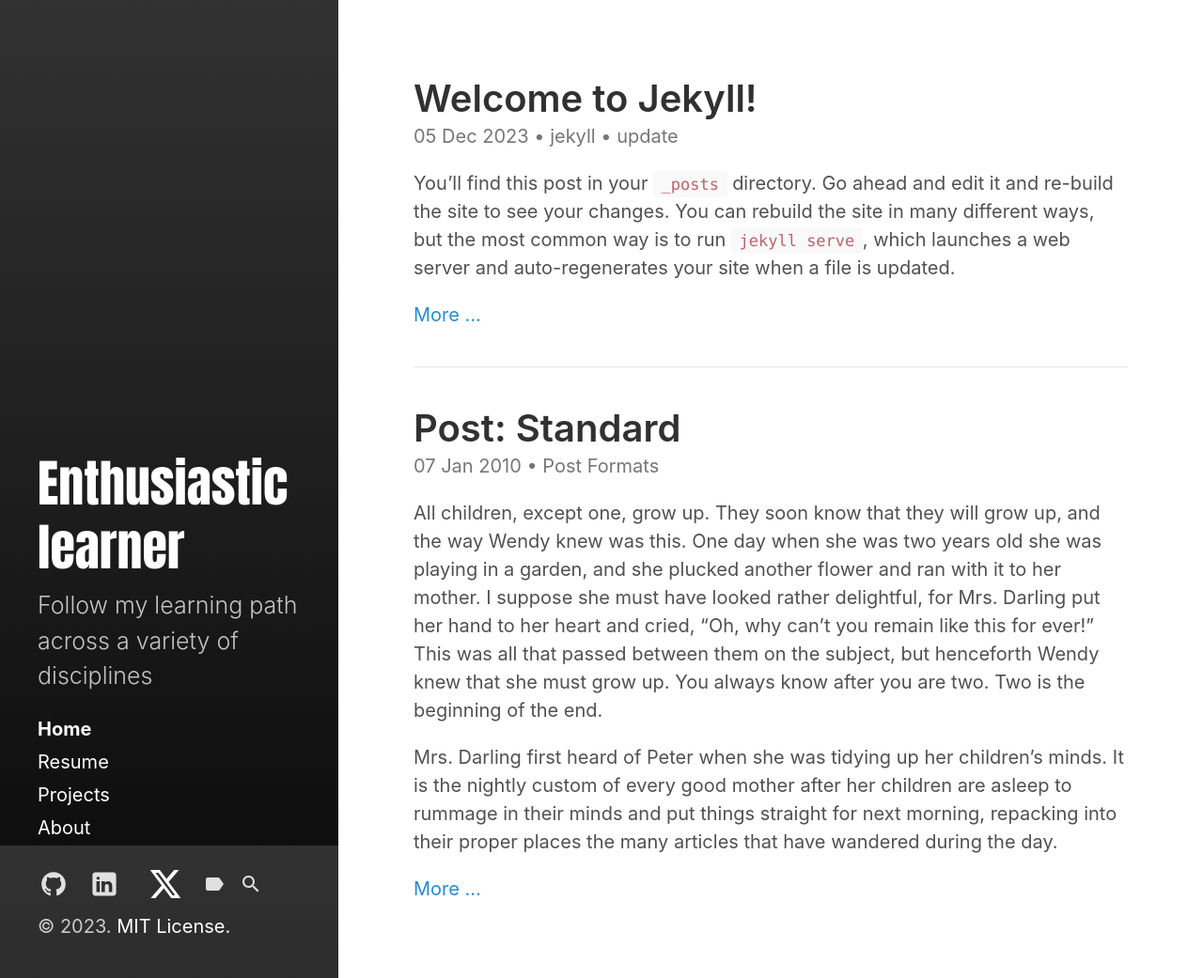
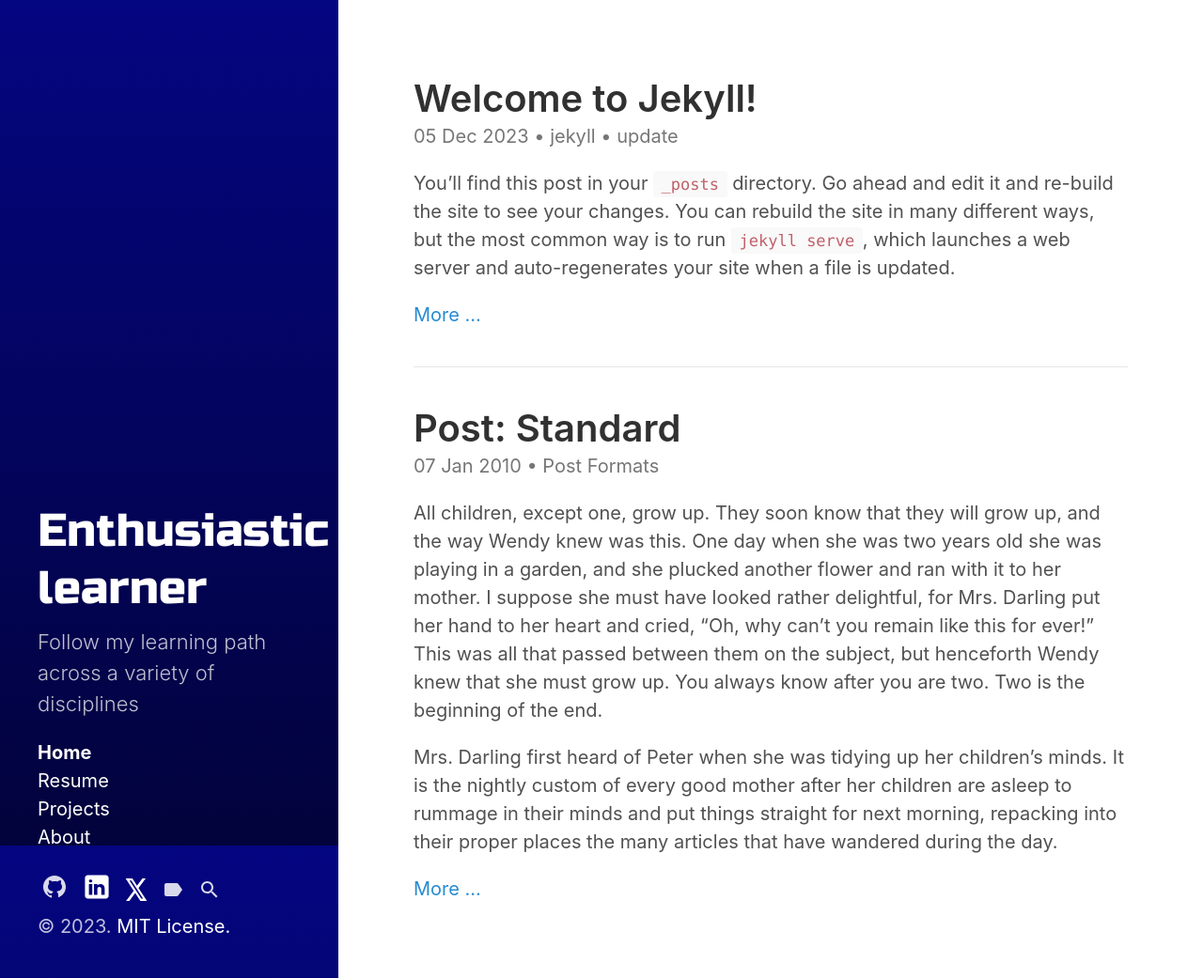
Before and after one commit to MayeulSGC/MayeulSGC.github.io, a Jekyll site: the page built from index.html, in a window 1280 px wide and 1041 px high. Shown: the whole window at 94% size. Built offline with Jekyll 4.4.1, drawn with Linux system fonts in a browser that asks for light colours; some web fonts are replaced; the list of posts is cut into pages by our own code.

Commit message:
fixing icons

```diff
--- a/_sass/hydeout/_layout.scss
+++ b/_sass/hydeout/_layout.scss
@@ -110,7 +110,7 @@
 
   // Bigger title
   .site-title {
-    font-size: 2.70rem;
+    font-size: 2.45rem;
   }
 
   // Show secondary nav content + lead
@@ -152,6 +152,7 @@
   #sidebar,
   .home #sidebar {
     text-align: left;
+
     width: $sidebar-width;
 
     > *:last-child {
@@ -181,7 +182,7 @@
     }
 
     .site-title {
-      font-size:2.70rem;
+      font-size:2.45rem;
       .back-arrow { display: none; }
     }
 
@@ -284,6 +285,7 @@
   justify-content: center;
   margin-top: 1rem;
   max-width: 100%;
+  vertical-align: bottom;
 
   @media (min-width: $large-breakpoint) {
     justify-content: flex-start;
@@ -293,7 +295,7 @@
 
 #sidebar nav > * {
   display: block;
-  line-height: 1.75;
+  line-height: 1.5;
 }
 
 #sidebar nav > .icon {
--- a/_sass/hydeout/_type.scss
+++ b/_sass/hydeout/_type.scss
@@ -121,7 +121,7 @@
 // Extend paragraphs with `.lead` for larger introductory text.
 
 .lead {
-  font-size: 1.25rem;
+  font-size: 1.1rem;
   font-weight: 300;
 }
 
@@ -132,9 +132,9 @@
 
 a svg,
 .icon svg {
-  height: 1em;
+ // height: 1em;
 }
 
 .icon {
-  vertical-align: middle;
+  vertical-align: top;
 }
--- a/_sass/hydeout/_variables.scss
+++ b/_sass/hydeout/_variables.scss
@@ -40,15 +40,15 @@
 
 $code-font-family: Menlo, Monaco, 'Courier New', monospace !default;
 $code-color: #bf616a !default;
-@import url('//fonts.googleapis.com/css2?family=Impact&display=swap');
+@import url('//fonts.googleapis.com/css2?family=Russo+One&display=swap');
 // Hyde theming
-$sidebar-bg-color: #202020 !default;
+$sidebar-bg-color: #03045e !default; //202020
 $sidebar-fg-color: #fff !default;
 $sidebar-sticky: true !default;
 $layout-reverse: false !default;
 
 $sidebar-title-color: $sidebar-fg-color !default;
-$sidebar-title-font-family: 'Impact', sans-serif;
+$sidebar-title-font-family: 'Russo One', sans-serif;
 $sidebar-link-color: $sidebar-fg-color !default;
 $sidebar-text-color: rgba($sidebar-fg-color, 0.75) !default;
 $sidebar-icon-color: rgba($sidebar-fg-color, 0.85) !default;
```
Also changed, not shown: _includes/svg/github.svg, _includes/svg/linkedin.svg, _includes/svg/x-icon.svg.
